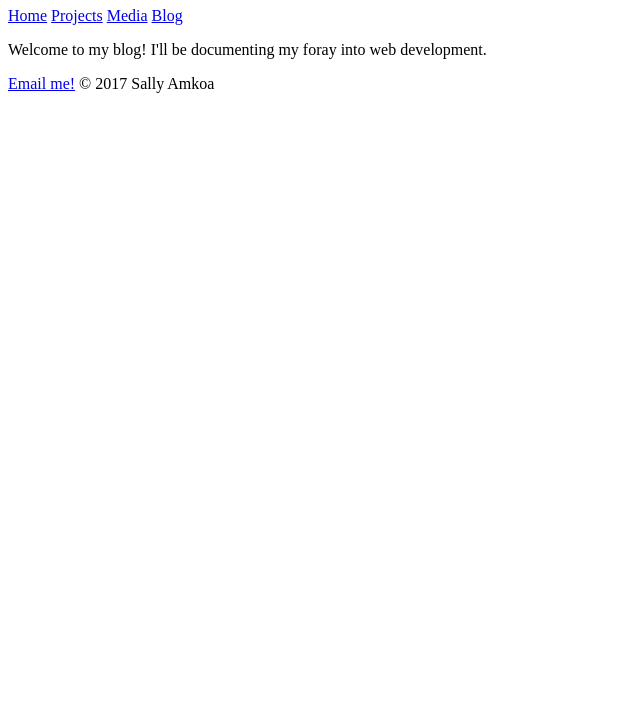
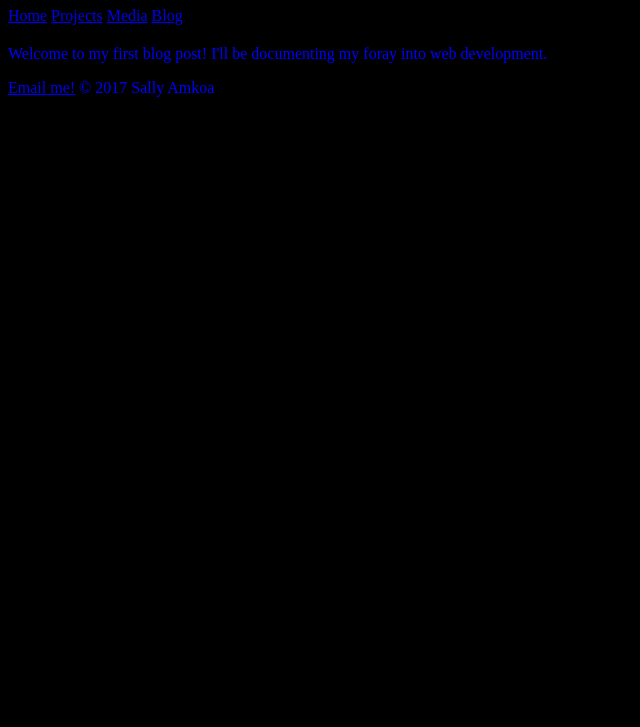
Before and after one commit to SallyAmkoa/sallyamkoa, a plain HTML site: page blog/index.html in a window 1280 px wide. Shown: the part 73-800 px from the top of the page, without its empty margins (0-640 px from the left). Drawn offline with Linux system fonts and the light colour scheme.

Commit message:
styled blog page

```diff
--- a/blog/index.html
+++ b/blog/index.html
@@ -5,6 +5,25 @@
   <meta name="viewport" content="width=device-width, initial-scale=1.0">
   <meta http-equiv="X-UA-Compatible" content="ie=edge">
   <title>Document</title>
+    <style media="screen">
+    body {
+        background-color:black;
+        color: white
+    }
+    div {
+      color: blue
+    }
+    .header{margin-top: 0
+    }
+
+    .content-area {
+      background-color: white
+      color: black
+    }
+    .footer{margin-top: 0
+      text: .8em
+    }
+  </style>
 </head>
 
 <body>
@@ -20,7 +39,8 @@
   </nav>
 
   <div class="content-area">
-    <p>Welcome to my blog! I'll be documenting my foray into web development.</p>
+    <h2></h2>
+    <p>Welcome to my first blog post! I'll be documenting my foray into web development.</p>
 
   </div>
 
```
